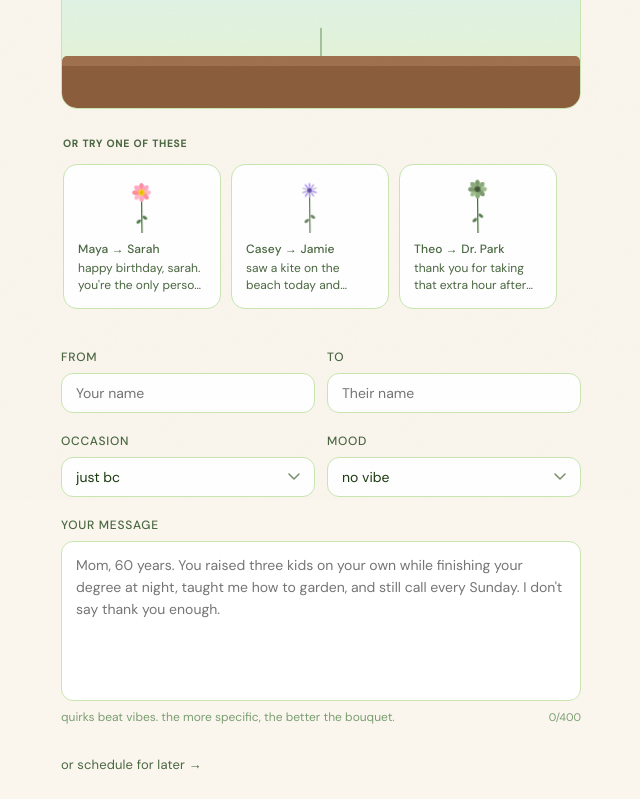
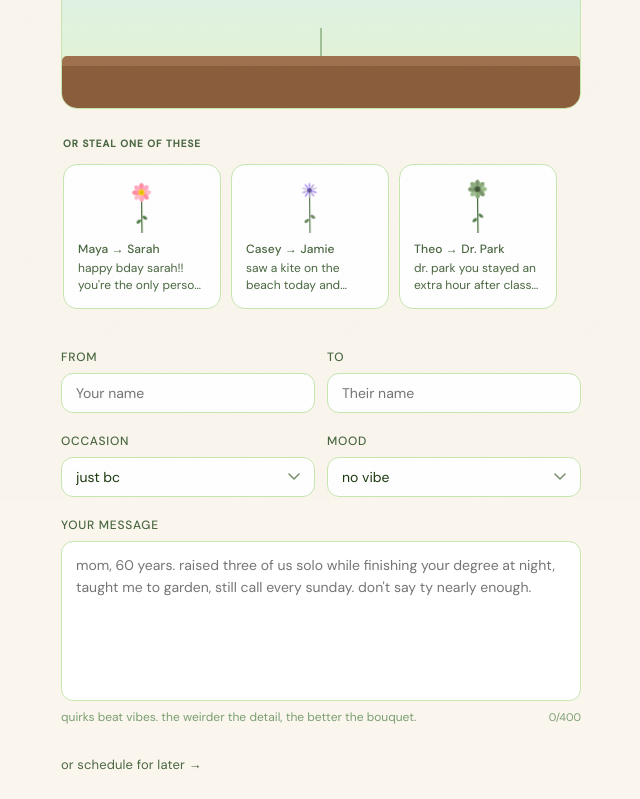
Before and after one commit to aiden-jang/bloomnote, a React (Vite) app: page / in a window 1280 px wide. Shown: the part 300-1099 px from the top of the page, without its empty margins (319-959 px from the left). Built offline with nearby package versions, Linux system fonts and the light colour scheme; a web font is replaced by a local one.

Commit message:
copy: punch up sample messages + UI voice to be more casual and fun

```diff
--- a/src/components/Composer.tsx
+++ b/src/components/Composer.tsx
@@ -104,9 +104,9 @@ function classifyError(err: unknown): string {
 }
 
 const MESSAGE_PLACEHOLDERS = [
-  "Happy birthday, Maya. You're the only person I know who keeps a tide journal AND laughs too loudly at her own jokes. You'd drive six hours to see a sunset and somehow always rope me in. So glad you exist.",
-  "Mom, 60 years. You raised three kids on your own while finishing your degree at night, taught me how to garden, and still call every Sunday. I don't say thank you enough.",
-  "Theo, the night I was applying to grad school you stayed up making sure I ate. The pour-over was the best part. I think about that a lot. Happy birthday, friend.",
+  "happy bday maya. you're the only person i know who keeps a tide journal AND laughs too hard at her own jokes. would drive six hours for a sunset and rope me in every time. no notes, glad you exist.",
+  "mom, 60 years. raised three of us solo while finishing your degree at night, taught me to garden, still call every sunday. don't say ty nearly enough.",
+  "theo the night i applied to grad school you stayed up making sure i ate. the pour-over kind of carried me ngl. think about it more than you'd guess. hbd friend.",
 ]
 
 interface ComposerProps {
@@ -286,7 +286,7 @@ export default function Composer({ remixSeed }: ComposerProps = {}) {
     withViewTransition(() => {
       setPhase('designing')
       setErrorText(null)
-      setStatusText('reading…')
+      setStatusText('reading the room…')
     })
 
     const ctrl = new AbortController()
@@ -311,7 +311,7 @@ export default function Composer({ remixSeed }: ComposerProps = {}) {
         },
         {
           signal: ctrl.signal,
-          onThinking: () => setStatusText('thinking…'),
+          onThinking: () => setStatusText('cooking…'),
         },
       )
       setGarden(result)
@@ -369,7 +369,7 @@ export default function Composer({ remixSeed }: ComposerProps = {}) {
       // 450-char URL. The garden the user just spent 5 seconds
       // designing is wasted in that scenario, which is unfortunate —
       // but a broken share experience is worse than a clear failure.
-      setStatusText('preparing link…')
+      setStatusText('wrapping it up…')
 
       const SHORTEN_TIMEOUT_MS = 3000
       const shortId = await Promise.race([
@@ -446,7 +446,7 @@ export default function Composer({ remixSeed }: ComposerProps = {}) {
     const prevGardenId = gardenId
 
     setIsRerolling(true)
-    setStatusText('regenerating…')
+    setStatusText('replanting…')
     setErrorText(null)
 
     const ctrl = new AbortController()
@@ -680,7 +680,7 @@ export default function Composer({ remixSeed }: ComposerProps = {}) {
         <p className={styles.subtitle}>
           {remixSeed
             ? `write ${remixSeed.from || 'them'} back.`
-            : 'write a note. we grow them a garden.'}
+            : 'write a note. they get a whole garden.'}
         </p>
       </header>
 
@@ -786,7 +786,7 @@ export default function Composer({ remixSeed }: ComposerProps = {}) {
             />
             <div className={styles.helperRow}>
               <span className={styles.helper}>
-                quirks beat vibes. the more specific, the better the bouquet.
+                quirks beat vibes. the weirder the detail, the better the bouquet.
               </span>
               <span
                 className={`${styles.charCount} ${charCountTierClass(message.length, styles)}`}
@@ -850,7 +850,7 @@ export default function Composer({ remixSeed }: ComposerProps = {}) {
         <div className={styles.designingPanel}>
           <div className={styles.designingRow}>
             <Spinner />
-            <span>{statusText || 'designing…'}</span>
+            <span>{statusText || 'planting…'}</span>
           </div>
           <button className={styles.cancelBtn} onClick={handleCancel}>
             cancel
--- a/src/components/ExampleCarousel.tsx
+++ b/src/components/ExampleCarousel.tsx
@@ -43,7 +43,7 @@ export default function ExampleCarousel({ onSelect, collapsed = false }: Props)
           grid-template-rows 1fr↔0fr around it. */}
       <div className={styles.collapserInner}>
         <section className={styles.wrap} aria-label="example gardens" aria-hidden={collapsed}>
-          <p className={styles.heading}>or try one of these</p>
+          <p className={styles.heading}>or steal one of these</p>
           <ul className={styles.list}>
             {EXAMPLE_GARDENS.map(g => (
               <ExampleCard key={g.id} garden={g} onSelect={onSelect} />
--- a/src/components/ShareCard.tsx
+++ b/src/components/ShareCard.tsx
@@ -69,7 +69,7 @@ export default function ShareCard({
         {/* During reroll, swap the URL with a quiet status pill so the
             card doesn't reflow. */}
         {isRerolling ? (
-          <span className={styles.urlStatus}>{statusText || 'regenerating…'}</span>
+          <span className={styles.urlStatus}>{statusText || 'replanting…'}</span>
         ) : (
           <span className={styles.urlText}>{shareUrl}</span>
         )}
--- a/src/data/exampleGardens.ts
+++ b/src/data/exampleGardens.ts
@@ -40,7 +40,7 @@ export const EXAMPLE_GARDENS: ExampleGarden[] = [
     from: 'Maya',
     to: 'Sarah',
     message:
-      "happy birthday, sarah. you're the only person i know who keeps a tide journal AND laughs too loudly at her own jokes. so glad you exist.",
+      "happy bday sarah!! you're the only person alive who keeps a tide journal AND laughs too hard at her own jokes. no notes, so glad you exist.",
     occasion: 'birthday',
     mood: 'playful',
     flowers: [
@@ -91,7 +91,7 @@ export const EXAMPLE_GARDENS: ExampleGarden[] = [
     from: 'Casey',
     to: 'Jamie',
     message:
-      "saw a kite on the beach today and immediately thought of that windy afternoon in half moon bay. hope LA is treating you well.",
+      "saw a kite on the beach today and immediately thought of that windy afternoon in half moon bay. anyway. hope LA's being nice to you.",
     occasion: 'just-because',
     mood: 'wistful',
     flowers: [
@@ -132,7 +132,7 @@ export const EXAMPLE_GARDENS: ExampleGarden[] = [
     from: 'Theo',
     to: 'Dr. Park',
     message:
-      "thank you for taking that extra hour after class. the way you explained gradient descent finally made it click. i won't forget it.",
+      "dr. park you stayed an extra hour after class and gradient descent finally clicked. lowkey changed my whole semester. ty for real.",
     occasion: 'thank-you',
     mood: 'steady',
     flowers: [
```
